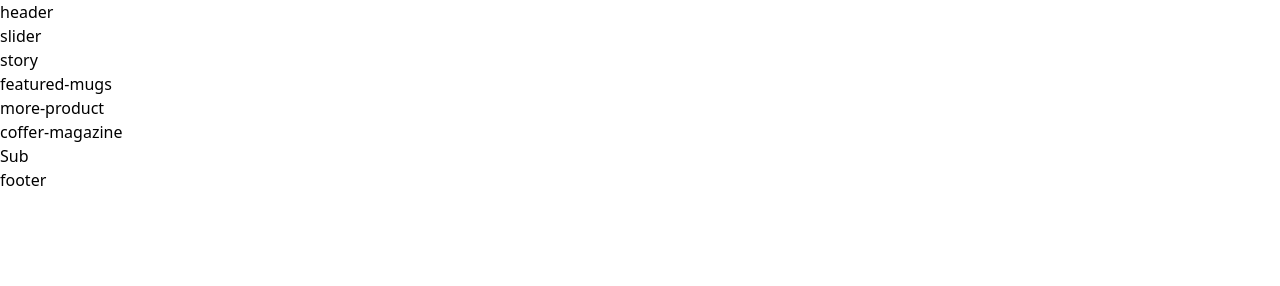
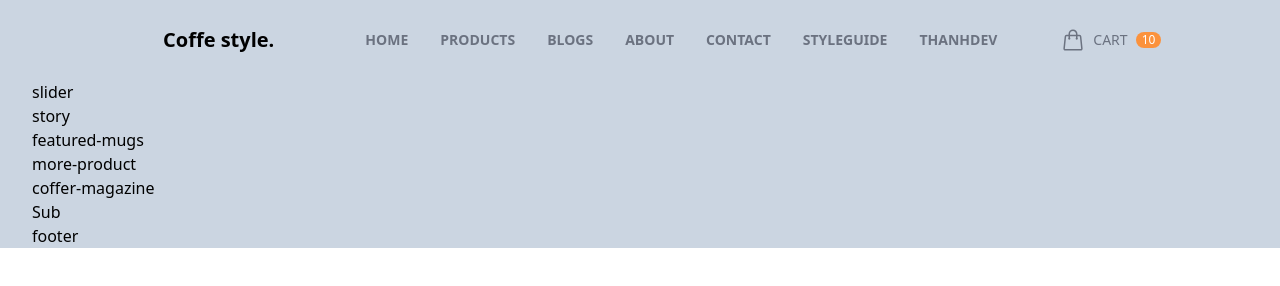
Before and after one commit to NTThanh2711/taiwindCSS-coffe-getStarted, a website: page public/index.html in a window 1280 px wide. Drawn offline with Linux system fonts and the light colour scheme.

Commit message:
add header

```diff
--- a/public/index.html
+++ b/public/index.html
@@ -8,9 +8,51 @@
 </head>
 <body>
     <div id="root">
-        <div class="content-wrapper">
-            <header>
-                header
+        <!-- cho màn hình với chiều rộng tối đa kà
+        text-base cho size của chũ co bản là 16px
+        mx-auto cho
+        -->
+        <div class="content-wrapper max-w-screen-2xl text-base mx-auto px-8 bg-slate-300">
+            <header class="py-6 mx-10">
+                <nav class="flex justify-between items-center">
+                    <div class="logo basis-2/6 text-center text-xl font-semibold cursor-pointer">
+                        Coffe style.
+                    </div>
+                    <ul class="basis-3/6 flex justify-end gap-8 uppercase text-sm text-gray-500 font-bold">
+                        <li class="ct-top-menu-items">
+                            <a href="#">Home</a>
+                        </li>
+                        <li class="ct-top-menu-items">
+                            <a href="#">Products</a>
+                        </li>
+                        <li class="ct-top-menu-items">
+                            <a href="#">Blogs</a>
+                        </li>
+                        <li class="ct-top-menu-items">
+                            <a href="#">About</a>
+                        </li>
+                        <li class="ct-top-menu-items">
+                            <a href="#">Contact</a>
+                        </li>
+                        <li class="ct-top-menu-items">
+                            <a href="#">StyleGuide</a>
+                        </li>
+                        <li class="ct-top-menu-items">
+                            <a href="#">ThanhDev</a>
+                        </li>
+                    </ul>
+                    <ul class=" basis-1/6 justify-start flex ml-16 uppercase text-sm text-gray-500 font-medium">
+                        <li class="ct-top-menu-items ">
+                            <a href="#" class="flex items-center">
+                                <svg xmlns="http://www.w3.org/2000/svg" fill="none" viewBox="0 0 24 24" stroke-width="1.5" stroke="currentColor" class="size-6">
+                                    <path stroke-linecap="round" stroke-linejoin="round" d="M15.75 10.5V6a3.75 3.75 0 1 0-7.5 0v4.5m11.356-1.993 1.263 12c.07.665-.45 1.243-1.119 1.243H4.25a1.125 1.125 0 0 1-1.12-1.243l1.264-12A1.125 1.125 0 0 1 5.513 7.5h12.974c.576 0 1.059.435 1.119 1.007ZM8.625 10.5a.375.375 0 1 1-.75 0 .375.375 0 0 1 .75 0Zm7.5 0a.375.375 0 1 1-.75 0 .375.375 0 0 1 .75 0Z" />
+                                </svg>
+                                <span class="mx-2">Cart</span>
+                                <span class="ct-badge-circle bg-orange-400 text-white">10</span>
+                            </a>
+                        </li>
+                    </ul>
+                </nav>
             </header>
 
             <main>
--- a/src/input.css
+++ b/src/input.css
@@ -1,3 +1,13 @@
 @tailwind base;
 @tailwind components;
 @tailwind utilities;
+/* quá dài dòng thì ta có thể sủ dụng cách này thay vì phải
+thêm toàn bộ code để đi paste
+ct = custome taiwind */
+.ct-top-menu-items{
+    @apply cursor-pointer hover:text-gray-800 py-1 relative after:absolute after:bottom-0 after:left-0
+    after:bg-gray-800 after:h-1 after:w-0 hover:after:w-full after:transition-all after:ease-in-out after:duration-200;
+}
+.ct-badge-circle{
+    @apply text-xs text-center rounded-full px-1.5;
+}
--- a/tailwind.config.js
+++ b/tailwind.config.js
@@ -2,7 +2,11 @@
 module.exports = {
   content: ["./public/**/*.{html,js}"],
   theme: {
-    extend: {},
+    extend: {
+      color:{
+        'light-coffe':'#C89F94'
+      }
+    },
   },
   plugins: [],
 }
```
Also changed, not shown: public/output.css, 1 other file.
